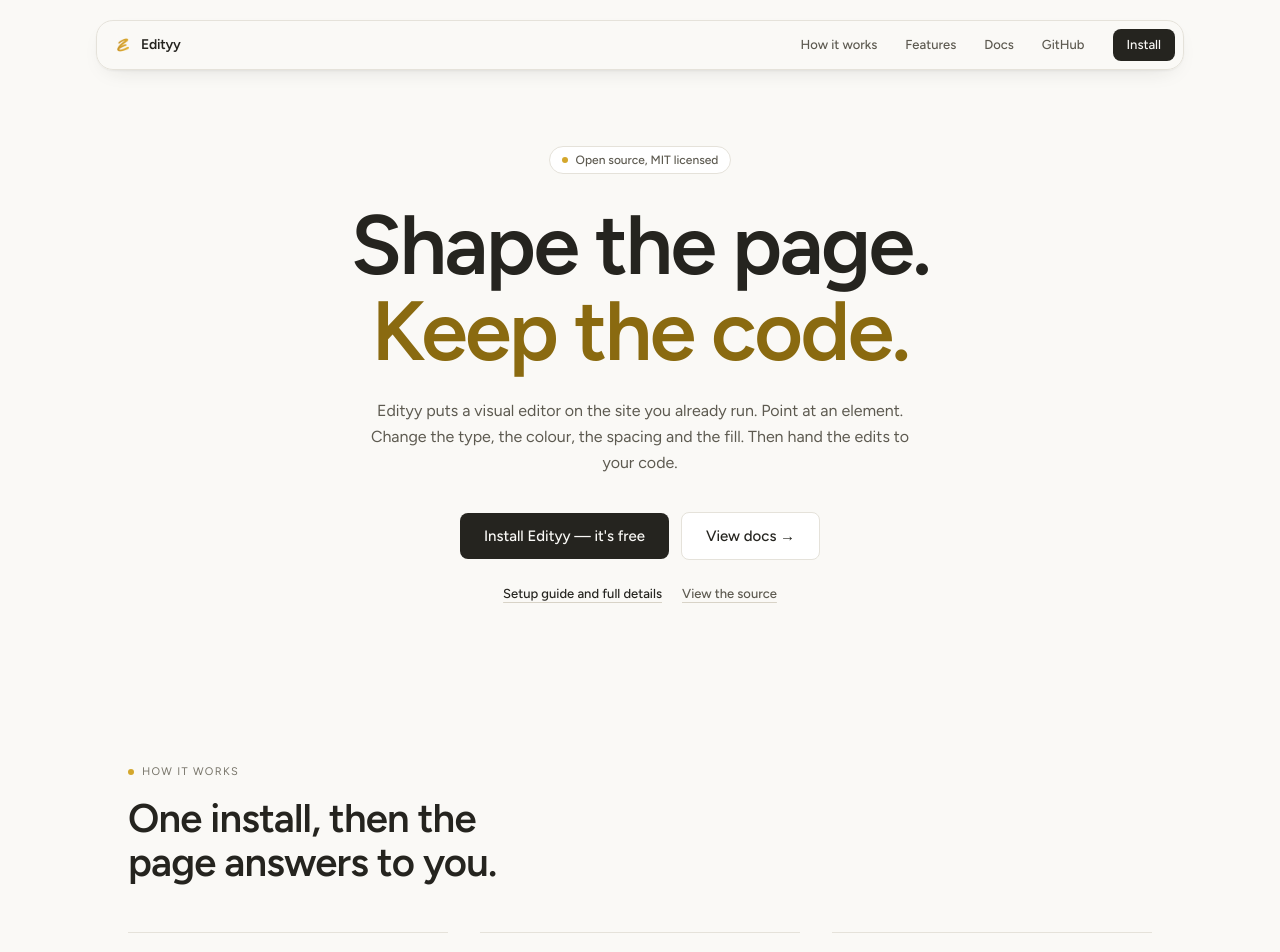
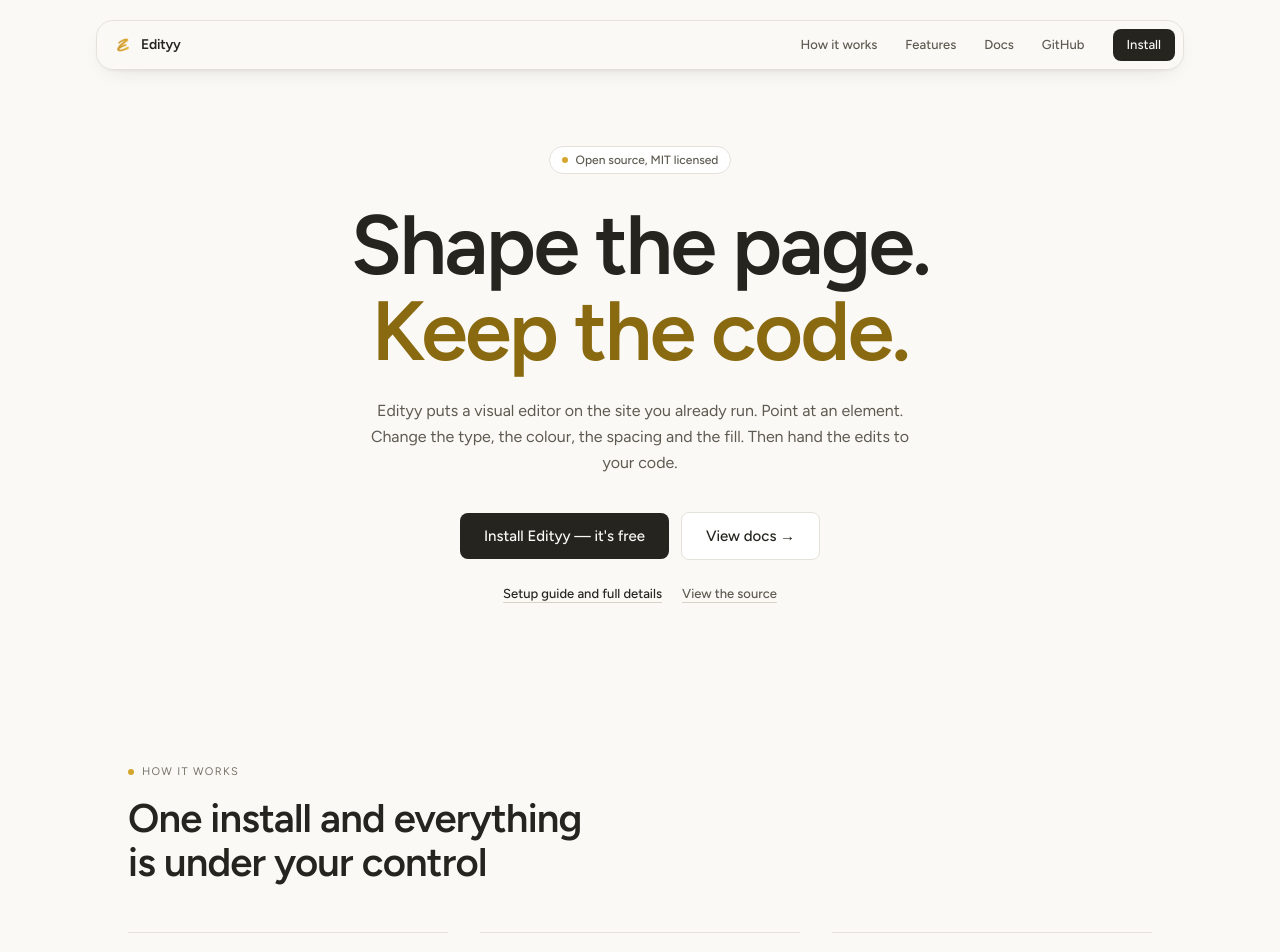
Before and after one commit to farhantawfeeq56/edityy, a Next.js app: page / in a window 1280 px wide. Shown: the top 952 px of the page. Built offline with nearby package versions, Linux system fonts and the light colour scheme.

Commit message:
fix(site): update how heading copy [#257]

```diff
--- a/app/page.tsx
+++ b/app/page.tsx
@@ -232,7 +232,7 @@ export default function Home() {
         <section id="how" className="scroll-mt-28 pt-40">
           <Eyebrow>How it works</Eyebrow>
           <h2 className="mt-4 max-w-[32rem] text-balance font-display text-[1.875rem] font-semibold leading-[1.1] tracking-[-0.02em] sm:text-[2.5rem]">
-            One install, then the page answers to you.
+            One install and everything is under your control
           </h2>
           <ol className="mt-12 grid gap-10 sm:grid-cols-3 sm:gap-8">
             {steps.map((step, i) => (
```
